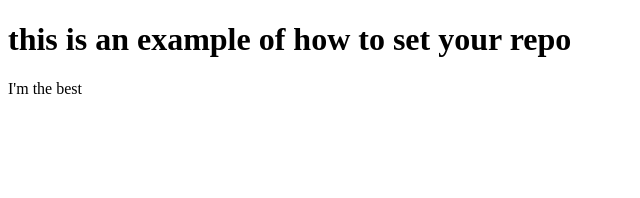
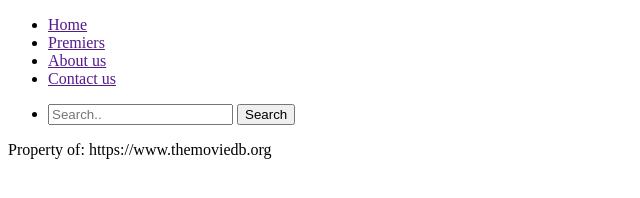
Before and after one commit to araqueheinz/AraqueHeinz_DWS2_Project, a plain HTML site: page index.html in a window 1280 px wide. Shown: the whole page, without its empty margins (0-640 px from the left). Drawn offline with Linux system fonts and the light colour scheme.

Commit message:
index update

```diff
--- a/index.html
+++ b/index.html
@@ -1,11 +1,40 @@
 <!doctype html>
-<html lang="en">
+<html>
   <head>
-    <meta charset="utf-8"/>
-    <title>Index</title>
+    <meta charset="utf-8">
+    <title></title>
+    <link rel="stylesheet" href="css/main.css">
   </head>
+  <body>
+      <header>
+            <nav>
+                <ul>
+                    <li><a href="">Home</a></li>
+                    <li><a href="">Premiers</a></li>
+                    <li><a href="">About us</a></li>
+                    <li><a href="">Contact us</a></li>
+                    <li>
+                        <p>
+                            <input type="text"  name="search" id="search" placeholder="Search..">
+                            <button type="submit">Search</button>
+                        </p>
+                    </li>
+                </ul>
 
- <body>
-    <h1>this is an example of how to set your repo</h1>
-    <p>I'm the best</p>
- </body>
+
+            </nav>
+
+            <section id="most-popular-movies"> </section>
+            <section id="featured-movies"> </section>
+      </header>
+
+      <section id="top-rated"> </section>
+
+      <footer>
+        <p>Property of: https://www.themoviedb.org</p>
+      </footer>
+
+
+    <script src="js/index.js"></script>
+  </body>
+</html>
```
